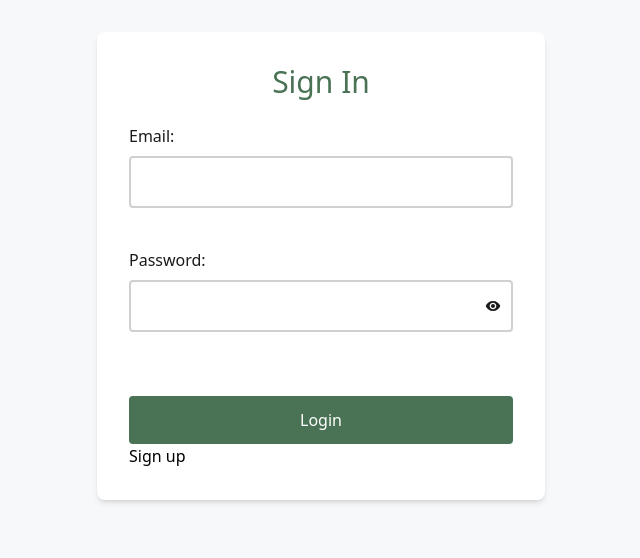
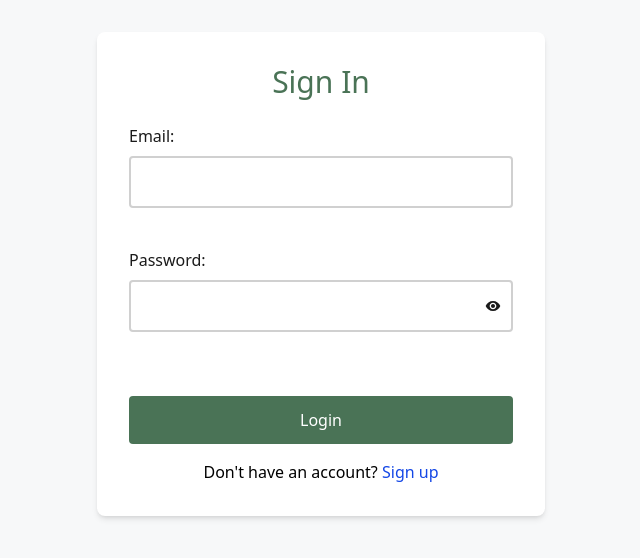
Before and after one commit to IraShy/book-compass-client, a React (Vite) app: page /login in a window 1280 px wide. Shown: the top 558 px of the page, without its empty margins (319-959 px from the left). Built offline with nearby package versions, Linux system fonts and the light colour scheme; no server answers.

Commit message:
feature: update Sign up link section for better UX

```diff
--- a/src/pages/Login.tsx
+++ b/src/pages/Login.tsx
@@ -58,8 +58,12 @@
             Login
           </button>
         </form>
-
-        <Link to="/signup">Sign up</Link>
+        <p className="text-center pt-4">
+          Don't have an account?{" "}
+          <Link to="/signup" className="text-blue-700 hover:underline">
+            Sign up
+          </Link>
+        </p>
       </section>
     </main>
   );
```
